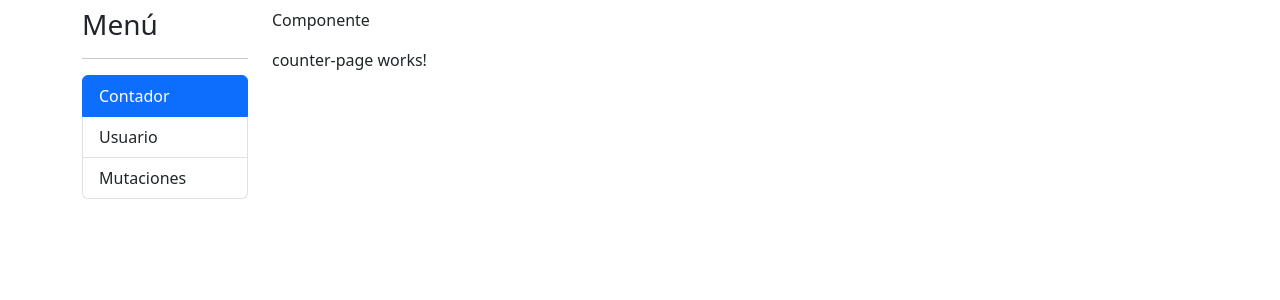
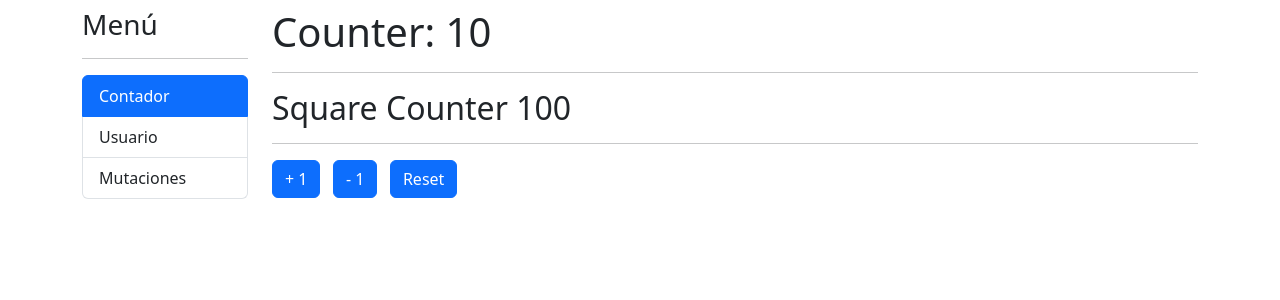
Before and after one commit to ljsuarez7/AngularCeroExperto2024DirectiveSignals, an Angular app: page /signals/counter in a window 1280 px wide. Shown: the top 300 px of the page. Built offline with nearby package versions, Linux system fonts and the light colour scheme.

Commit message:
señal para contador

```diff
--- a/src/app/signals/layout/signals-layout/signals-layout.component.html
+++ b/src/app/signals/layout/signals-layout/signals-layout.component.html
@@ -1,14 +1,10 @@
 <div class="row mt-2">
-
   <div class="col-2">
     <h3>Menú</h3>
     <hr>
     <side-menu />
   </div>
-
   <div class="col-10">
-    <p>Componente</p>
     <router-outlet />
-
   </div>
 </div>
--- a/src/app/signals/pages/counter-page/counter-page.component.html
+++ b/src/app/signals/pages/counter-page/counter-page.component.html
@@ -1 +1,10 @@
-<p>counter-page works!</p>
+<h1>Counter: {{counter()}}</h1>
+<hr>
+<h2>Square Counter {{squareCounter()}}</h2>
+<hr>
+
+<button class="btn btn-primary" (click)="increaseBy(1)"> + 1 </button>
+&nbsp;
+<button class="btn btn-primary" (click)="increaseBy(-1)"> - 1 </button>
+&nbsp;
+<button class="btn btn-primary" (click)="counter.set(0)"> Reset </button>
--- a/src/app/signals/pages/counter-page/counter-page.component.ts
+++ b/src/app/signals/pages/counter-page/counter-page.component.ts
@@ -1,4 +1,4 @@
-import { Component } from '@angular/core';
+import { Component, computed, signal } from '@angular/core';
 
 @Component({
   templateUrl: './counter-page.component.html',
@@ -6,4 +6,12 @@ import { Component } from '@angular/core';
 })
 export class CounterPageComponent {
 
+  public counter = signal(10);
+  public squareCounter = computed( () => this.counter() * this.counter() );
+
+  increaseBy(value: number){
+    // this.counter.set(this.counter() + value);
+    this.counter.update(current => current + value);
+  }
+
 }
```
